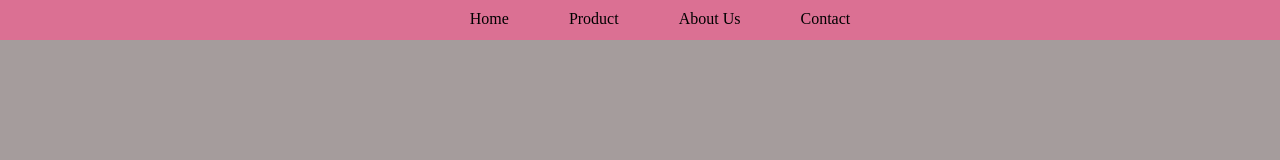
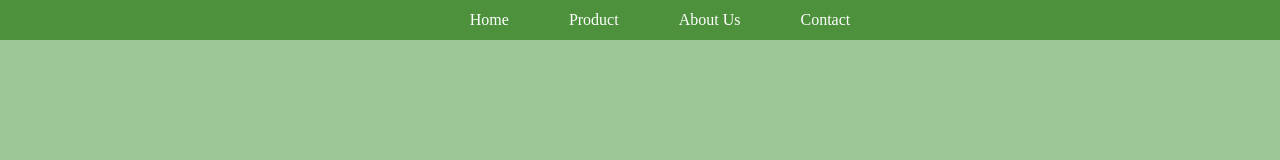
Before and after one commit to MasukRahaman/Sigma-Web-Development-Course, a plain HTML site: page lesson-20/index.html in a window 1280 px wide. Drawn offline with Linux system fonts and the light colour scheme.

Commit message:
made a multicolor navbar using global value

```diff
--- a/lesson-20/index.html
+++ b/lesson-20/index.html
@@ -1,49 +1,91 @@
 <!DOCTYPE html>
 <html lang="en">
+
 <head>
     <meta charset="UTF-8">
     <meta name="viewport" content="width=device-width, initial-scale=1.0">
     <title>Multi Color Navbar</title>
     <style>
-        *{
+        /* :root {
+            --primary-color: #d87093;
+            --text-color: white;
+            --secendary-color: rgb(244, 205, 222);
+            --hover-color: rgb(91, 117, 109);
+        } */
+        :root {
+            --primary-color: #4d913c;
+            --text-color: white;
+            --secendary-color: rgb(155, 200, 149);
+            --hover-color: rgb(107, 88, 251);
+        }
+
+        * {
             margin: 0;
             padding: 0;
             box-sizing: border-box;
         }
-        body{
-            background-color: rgb(165, 156, 156);
+
+        body {
+            background-color: var(--secendary-color);
         }
-        .navbar{
+
+        nav {
+            color: var(--text-color);
+            padding: 11px 0;
+        }
+
+        a {
+            color: var(--text-color);
+            text-decoration: none;
+        }
+
+        .navbar {
             height: 40px;
             width: 100vw;
-            background: palevioletred;
+            background: var(--primary-color);
         }
-        nav ul{
+
+        nav ul {
             display: flex;
             justify-content: center;
         }
-        nav ul li{
+
+        nav ul li {
             padding: 10px;
-            display: inline-block;
+            display: inline;
             list-style: none;
             margin-left: 40px;
         }
-        nav ul li:hover{
-            background: aquamarine;
+
+        nav ul li:hover {
+            background: var(--hover-color);
         }
-        nav ul li::after{
+
+        nav ul li::after {
             background: rebeccapurple;
         }
     </style>
 </head>
+
 <body>
+    <header>
         <nav class="navbar">
             <ul>
+                <a href="/">
                     <li class="listitem1">Home</li>
+                </a>
+                <a href="/">
                     <li class="listitem1">Product</li>
+                </a>
+                <a href="/">
                     <li class="listitem1">About Us</li>
+                </a>
+                <a href="/">
                     <li class="listitem1">Contact</li>
+                </a>
             </ul>
         </nav>
+    </header>
 </body>
+
 </html>
```
Lines whose indentation alone changed are shown as unchanged.
